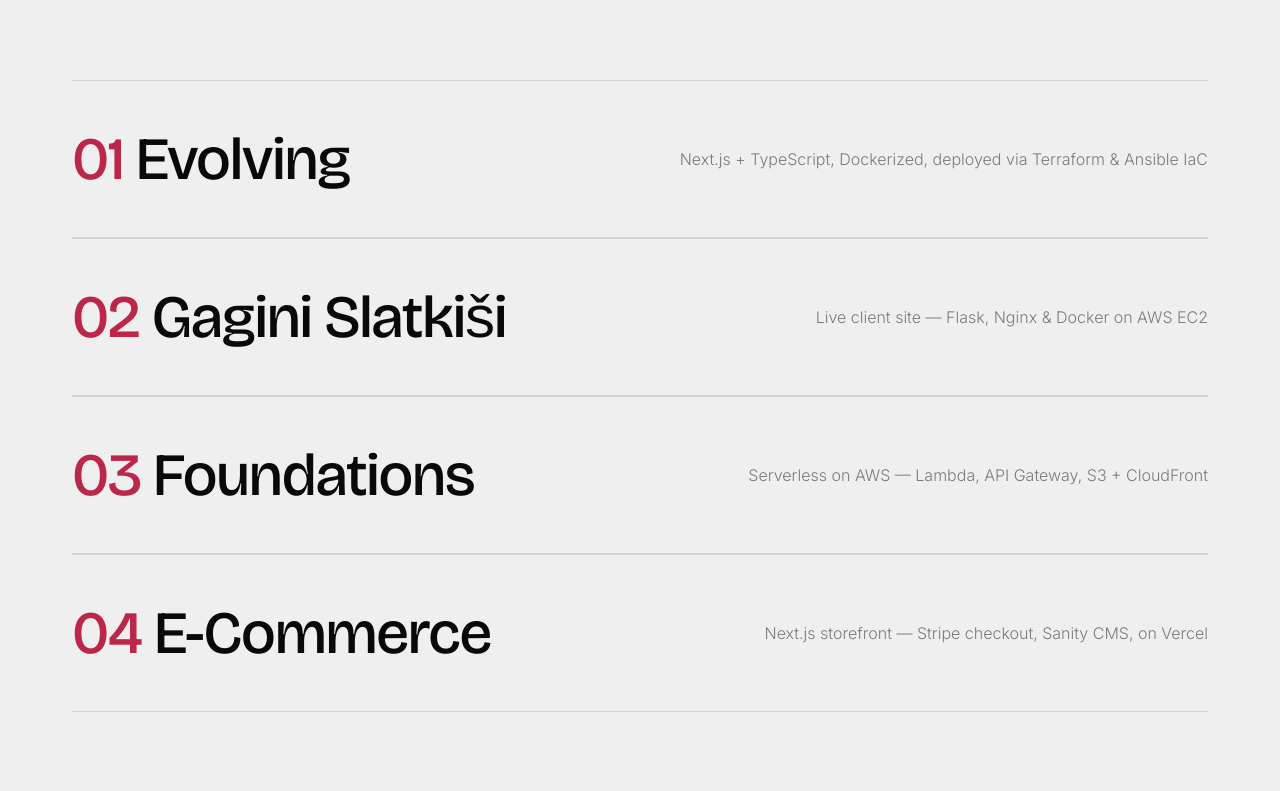
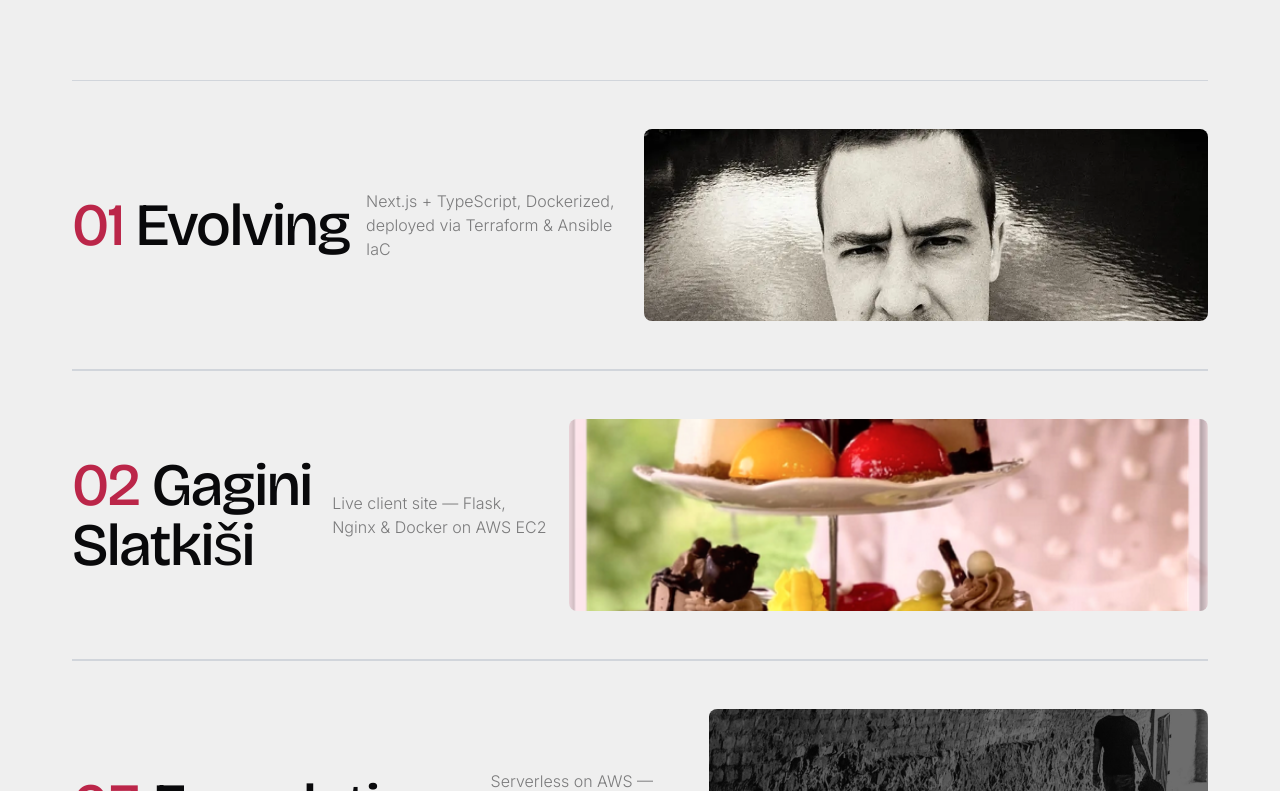
Before and after one commit to IvanRavic88/portfolio_nextjs_docker, a Next.js app: page / in a window 1280 px wide. Shown: the part 2029-2820 px from the top of the page. Built offline with nearby package versions, Linux system fonts and the light colour scheme.

Commit message:
feat: inline project thumbnails for touch devices
Project list previews were only visible via the hover-only cursor modal,
leaving touch users with no imagery. Add an inline thumbnail per row,
shown only on no-hover/touch devices ([@media(hover:hover)]:hidden);
desktop keeps the cursor-follow modal.

```diff
--- a/src/components/projectsMenu/Projects.tsx
+++ b/src/components/projectsMenu/Projects.tsx
@@ -1,3 +1,5 @@
+import Image from 'next/image';
+
 interface ProjectsProps {
   index: number;
   title: string;
@@ -5,6 +7,7 @@ interface ProjectsProps {
     React.SetStateAction<{ active: boolean; index: number }>
   >;
   description: string;
+  src: string;
 }
 
 export default function Projects({
@@ -12,6 +15,7 @@ export default function Projects({
   title,
   setModal,
   description,
+  src,
 }: ProjectsProps) {
   // Titles are formatted "NN  Name" — split so the leading number can carry the red accent.
   const [projectNumber, ...rest] = title.trim().split(/\s{2,}/);
@@ -40,6 +44,16 @@ export default function Projects({
       <p className="duration-400 transform font-light opacity-50 transition-all group-hover:translate-x-2">
         {description}
       </p>
+      {/* Inline preview for touch devices (the cursor-follow modal is hover-only). */}
+      <div className="w-full overflow-hidden rounded-lg [@media(hover:hover)]:hidden">
+        <Image
+          src={src}
+          alt={description}
+          width={800}
+          height={500}
+          className="h-48 w-full object-cover"
+        />
+      </div>
     </div>
   );
 }
--- a/src/components/projectsMenu/ProjectsMenu.tsx
+++ b/src/components/projectsMenu/ProjectsMenu.tsx
@@ -25,6 +25,7 @@ function ProjectsMenu() {
                 description={project.description}
                 index={index}
                 title={project.title}
+                src={project.src}
                 setModal={setModal}
               />
             </Link>
```
